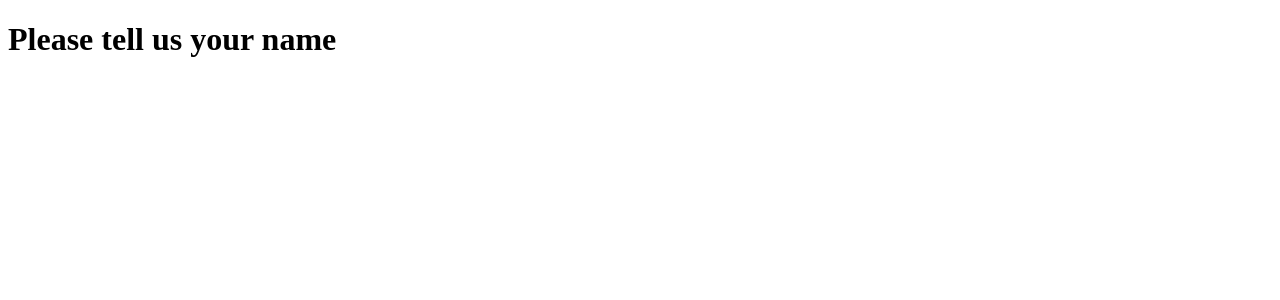
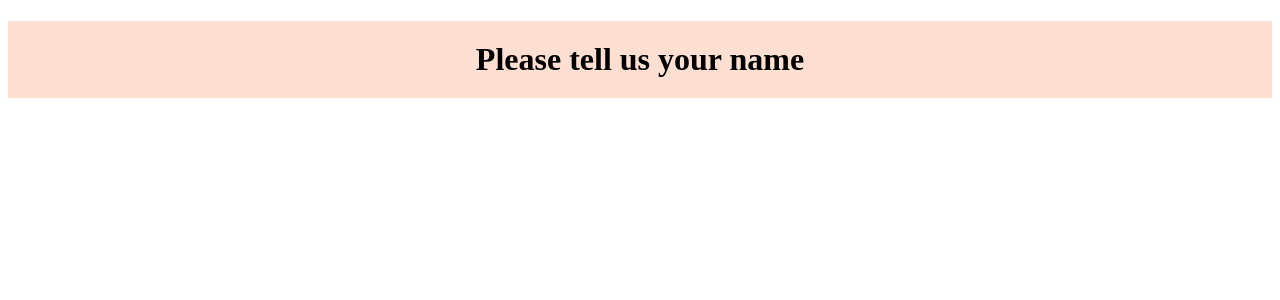
Before and after one commit to yedhukrishnan/react-workshop-app, a Next.js app: page /greet in a window 1280 px wide. Shown: the top 300 px of the page. Built offline with nearby package versions, Linux system fonts and the light colour scheme.

Commit message:
Store the name in local storage if present to avoid asking every time

```diff
--- a/pages/greet/index.js
+++ b/pages/greet/index.js
@@ -1,12 +1,20 @@
 import { useRouter } from "next/router";
+import { useState, useEffect } from "react";
 
-export default function FirstPost() {
+export default function Greet() {
   const router = useRouter();
   const { query } = router;
 
-  const name = query.name;
+  const [name, setName] = useState(query.name);
 
+  useEffect(() => {
     if (name) {
+      window.localStorage.setItem("name", name);
+    } else {
+      setName(window.localStorage.getItem("name"));
+    }
+  }, []);
+
   return (
     <h1
       style={{
@@ -15,10 +23,7 @@ export default function FirstPost() {
         padding: "20px 10px",
       }}
     >
-        Hello, {name}
+      {name ? `Hello, ${name}` : "Please tell us your name"}
     </h1>
   );
-  } else {
-    return <h1>Please tell us your name</h1>;
 }
-}
```
Lines whose indentation alone changed are shown as unchanged.
